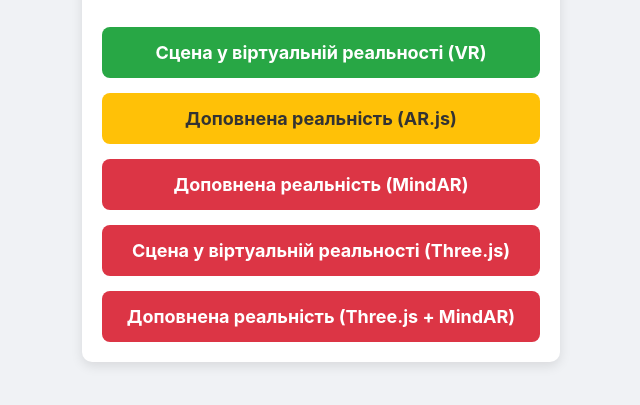
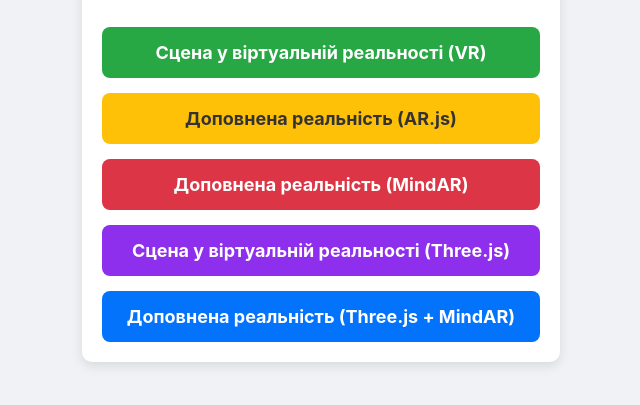
Before and after one commit to PilgrimXGod/lab1, a plain HTML site: page index.html in a window 1280 px wide. Shown: the part 271-676 px from the top of the page, without its empty margins (319-959 px from the left). Drawn offline with Linux system fonts and the light colour scheme.

Commit message:
Update index.html

```diff
--- a/index.html
+++ b/index.html
@@ -75,6 +75,12 @@
         .button.mindar { background-color: #dc3545; }
         .button.mindar:hover { background-color: #c82333; }
 
+        .button.threear { background-color: #0373fc; }
+        .button.threear:hover { background-color: #78bdf5; }
+
+        .button.threevr { background-color: #8e2fed; }
+        .button.threevr:hover { background-color: #a15ae8; }
+
     </style>
 </head>
 <body>
@@ -93,10 +99,10 @@
             <a href="mindar.html" class="button mindar">
                 Доповнена реальність (MindAR)
             </a>
-            <a href="three-vr.html" class="button mindar">
+            <a href="three-vr.html" class="button threevr">
                 Сцена у віртуальній реальності (Three.js)
             </a>
-            <a href="three-ar.html" class="button mindar">
+            <a href="three-ar.html" class="button threear">
                 Доповнена реальність (Three.js + MindAR)
             </a>
         </div>
```
